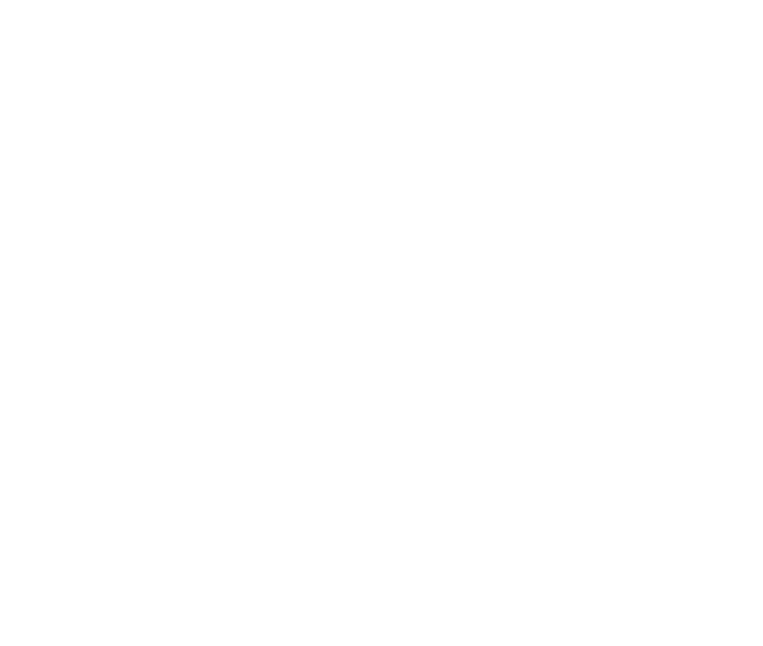
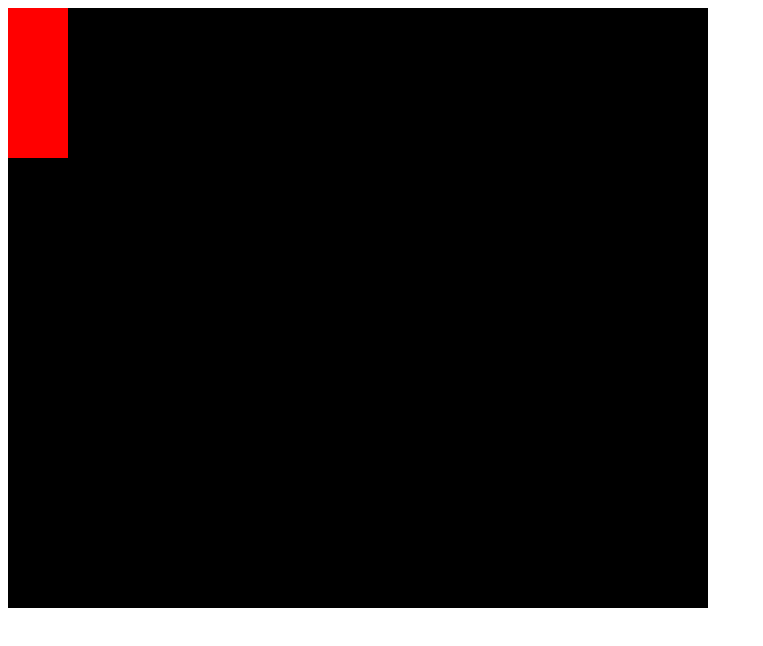
Before and after one commit to Prabhkirat-singh/Game-With-Object-Oriented-Programing, a plain HTML site: page index.html in a window 1280 px wide. Shown: the whole page, without its empty margins (0-763 px from the left). Drawn offline with Linux system fonts and the light colour scheme.

Commit message:
First game with object oriented programming

```diff
--- a/index.html
+++ b/index.html
@@ -8,6 +8,6 @@
 </head>
     <script defer src="script.js"></script>
 <body>
-    <canvas id="canvas"></canvas>
+    <canvas id="canvas" style="background-color: black;"></canvas>
 </body>
 </html>
--- a/script.js
+++ b/script.js
@@ -4,11 +4,32 @@ const c = canvas.getContext("2d");
 c.canvas.width = 700;
 c.canvas.height = 600;
 
-class spirit {
-    constructor (position, color, width, height) {
-        this.position = position;
-        this.color = color;
-        this.width = width;
-        this.height = height;
-    }
+class sprite {
+  constructor({ position, velocity }) {
+    this.position = position;
+    this.color = "red";
+    this.width = 60;
+    this.height = 150;
+  }
+
+  draw() {
+    c.fillStyle = this.color;
+    c.fillRect(this.position.x, this.position.y, this.width, this.height);
+  }
+
+  update() {
+      console.log("Update")
+  }
 }
+
+const player = new sprite({
+  position: {
+    x: 0,
+    y: 0,
+  },
+  velocity: {
+    x: 0,
+    y: 0,
+  }});
+
+player.draw();
```
